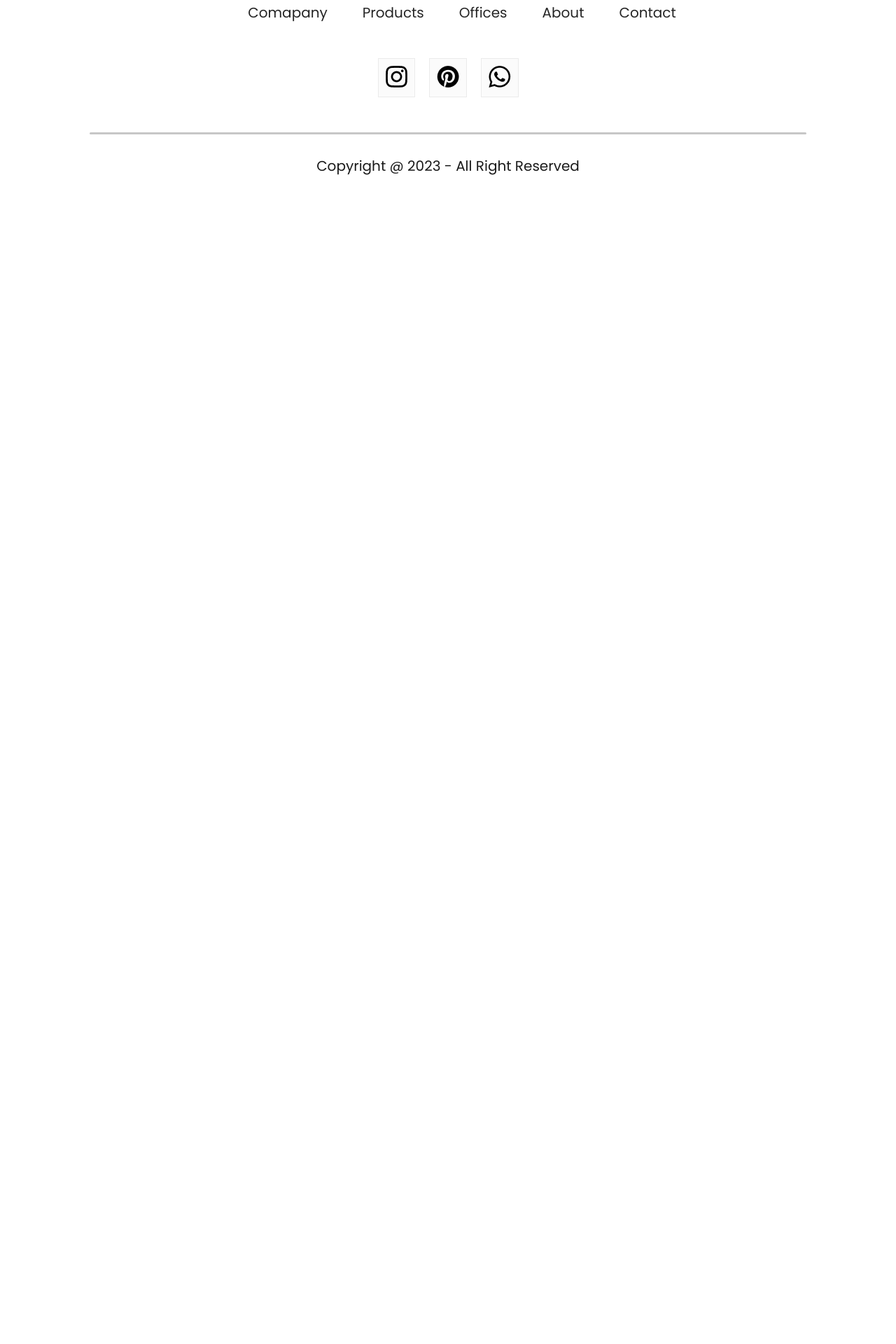
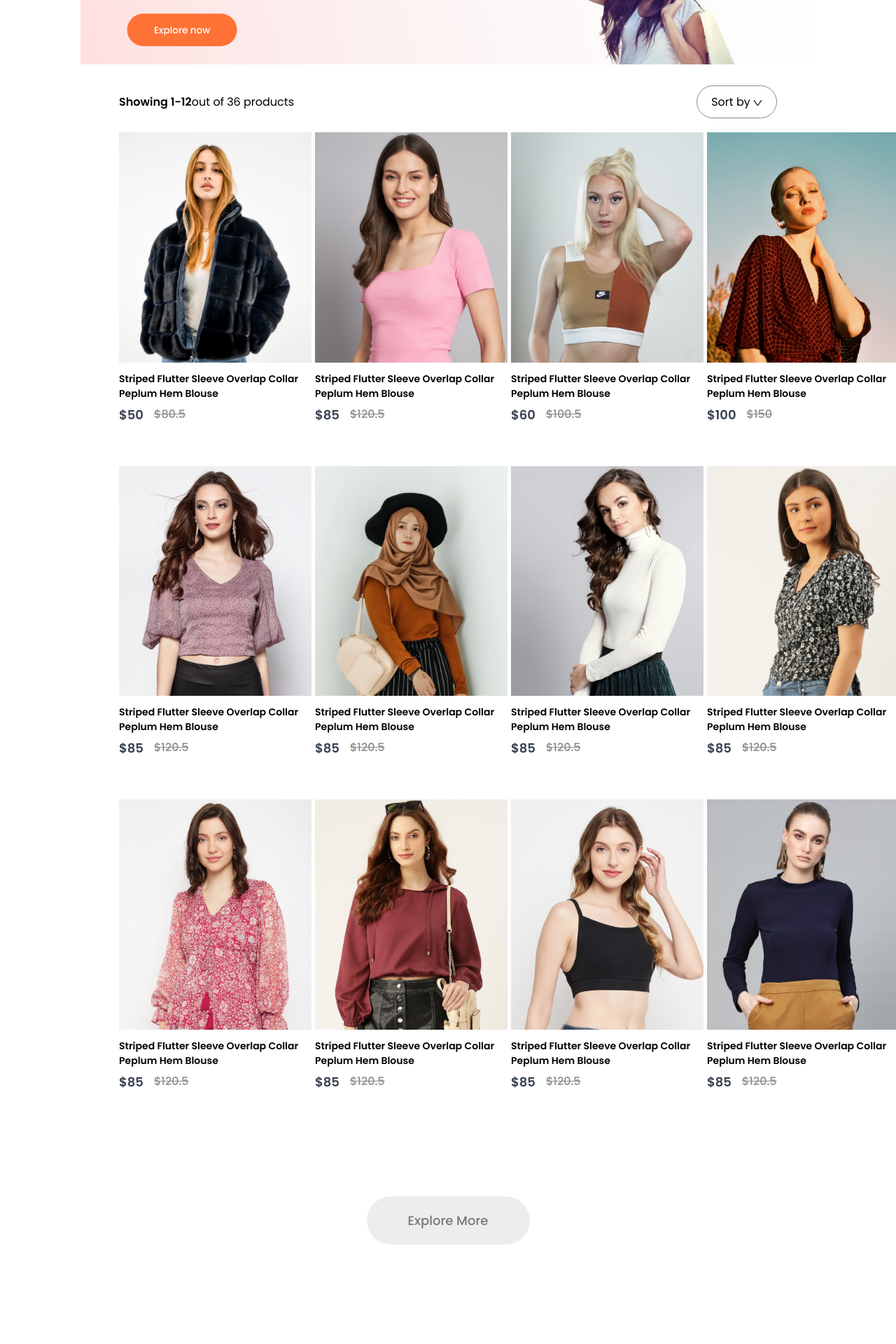
Before and after one commit to aditya-k-maurya/ecommerce, a React (Create React App) app in the folder frontend/: page /womens in a window 1280 px wide. Shown: the part 260-2180 px from the top of the page at 70% size. Before the commit the page ends 800 px from the top, so only its background shows below. Built offline with nearby package versions, Linux system fonts and the light colour scheme.

Commit message:
ShopContext and page filter

```diff
--- a/frontend/src/App.js
+++ b/frontend/src/App.js
@@ -7,6 +7,9 @@
 import Product from './Pages/Product';
 import Cart from './Pages/Cart';
 import Footer from './Components/Footer/Footer';
+import men_banner from "./Components/Assets/banner_mens.png";
+import women_banner from "./Components/Assets/banner_women.png";
+import kids_banner from "./Components/Assets/banner_kids.png";
 
 function App() {
   return (
@@ -15,9 +18,9 @@
 				<Navbar />
 				<Routes>
 					<Route path="/" element={<Shop />} />
-					<Route path="/mens" element={<ShopCategory category="mens" />} />
-					<Route path="/womens" element={<ShopCategory category="women" />} />
-					<Route path="/kids" element={<ShopCategory category="kid" />} />
+					<Route path="/mens" element={<ShopCategory banner={men_banner} category="men" />} />
+					<Route path="/womens" element={<ShopCategory banner={women_banner} category="women" />} />
+					<Route path="/kids" element={<ShopCategory banner = {kids_banner} category="kid" />} />
 					<Route path="/product" element={<Product />}>
 						<Route path=":productId" element={<Product />} />
 					</Route>
--- /dev/null
+++ b/frontend/src/Context/ShopContext.jsx
@@ -0,0 +1,18 @@
+import React, { createContext } from "react";
+import all_product from '../Components/Assets/all_product'
+
+
+export const ShopContext = createContext(null);
+
+const ShopContextProvider = (props) => {
+  const contextValue = {all_product}
+
+  return (
+    <ShopContext.Provider value={contextValue}>
+      {props.children}
+    </ShopContext.Provider>
+  )
+}
+
+
+export default ShopContextProvider
--- /dev/null
+++ b/frontend/src/Pages/CSS/ShopCategory.css
@@ -0,0 +1,43 @@
+.shopcategory-banner {
+	display: flex;
+	margin: 30px auto;
+	width: 82%;
+}
+
+.shopcategory-indexSort {
+	display: flex;
+	margin: 0px 170px;
+	justify-content: space-between;
+	align-items: center;
+}
+
+.shopcategory-sort {
+	padding: 10px 20px;
+	border-radius: 40px;
+	border: 1px solid #888;
+}
+
+.shopcategory-indexSort p span {
+	font-weight: 600;
+}
+
+.shopcategory-products {
+	margin: 20px 170px;
+	display: grid;
+	grid-template-columns: 1fr 1fr 1fr 1fr;
+	row-gap: 60px;
+}
+
+.shopcategory-loadmore{
+  display: flex;
+  justify-content: center;
+  align-items: center;
+  margin: 150px auto;
+  width: 233px;
+  height: 69px;
+  border-radius: 75px;
+  background:#ededed;
+  color: #787878;
+  font-size: 18px;
+  font-weight: 500;
+}
--- a/frontend/src/Pages/ShopCategory.jsx
+++ b/frontend/src/Pages/ShopCategory.jsx
@@ -1,9 +1,46 @@
-import React from 'react'
+import React, { useContext } from 'react'
+import './CSS/ShopCategory.css'
+import { ShopContext } from '../Context/ShopContext'
+import dropdown_icon from '../Components/Assets/dropdown_icon.png'
+import Item from '../Components/Items/Item'
 
-const ShopCategory = () => {
+const ShopCategory = (props) => {
+  const {all_product} = useContext(ShopContext)
   return (
-    <div>ShopCategory</div>
-  )
+		<div className="shop-category">
+			<img className="shopcategory-banner" src={props.banner} alt="" />
+			<div className="shopcategory-indexSort">
+				<p>
+					<span>Showing 1-12</span>out of 36 products
+				</p>
+				<div className="shopcategory-sort">
+					Sort by <img src={dropdown_icon} alt="" />
+				</div>
+			</div>
+
+			<div className="shopcategory-products">
+				{all_product.map((item, i) => {
+					if (props.category === item.category) {
+						return (
+							<Item
+								key={i}
+								id={item.id}
+								name={item.name}
+								image={item.image}
+								new_price={item.new_price}
+								old_price={item.old_price}
+							/>
+						);
+					} else {
+						return null;
+					}
+				})}
+      </div>
+      <div className="shopcategory-loadmore">
+        Explore More
+      </div>
+		</div>
+	);
 }
 
 export default ShopCategory
--- a/frontend/src/index.js
+++ b/frontend/src/index.js
@@ -1,14 +1,17 @@
-import React from 'react';
-import ReactDOM from 'react-dom/client';
-import './index.css';
-import App from './App';
-import reportWebVitals from './reportWebVitals';
+import React from "react";
+import ReactDOM from "react-dom/client";
+import "./index.css";
+import App from "./App";
+import reportWebVitals from "./reportWebVitals";
+import ShopContextProvider from "./Context/ShopContext";
 
-const root = ReactDOM.createRoot(document.getElementById('root'));
+const root = ReactDOM.createRoot(document.getElementById("root"));
 root.render(
-  <React.StrictMode>
-    <App />
-  </React.StrictMode>
+	<React.StrictMode>
+		<ShopContextProvider>
+			<App />
+		</ShopContextProvider>
+	</React.StrictMode>
 );
 
 // If you want to start measuring performance in your app, pass a function
```
